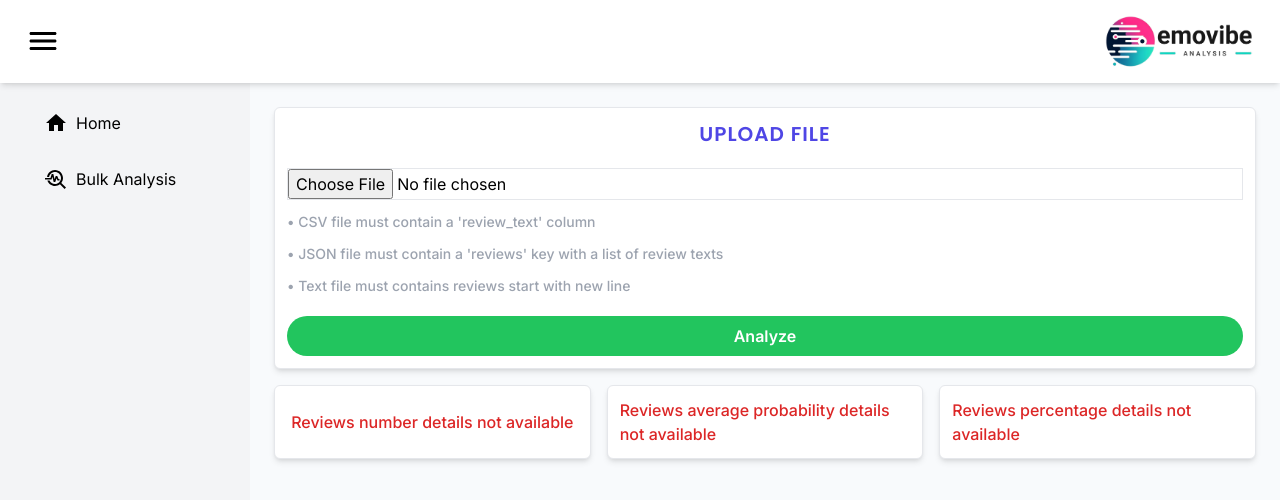
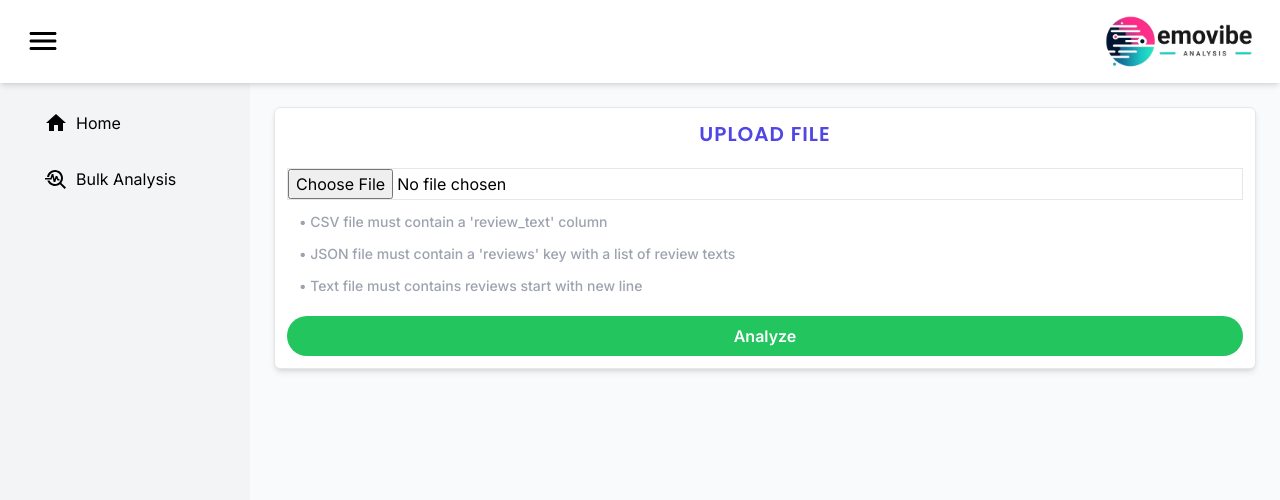
Before and after one commit to PatelPreyansh30/fe-sentimental-analysis, a Next.js app: page /home/bulk in a window 1280 px wide. Shown: the top 500 px of the page. Built offline with nearby package versions, Linux system fonts and the light colour scheme.

Commit message:
color changes

```diff
--- a/src/components/Warnings.tsx
+++ b/src/components/Warnings.tsx
@@ -1,7 +1,7 @@
 import React from "react";
 
 const Warnings = (props: { label: string }) => {
-  return <p className={`text-gray-400 text-sm font-medium`}>{props.label}</p>;
+  return <p className={`pl-3 text-gray-400 text-sm font-medium`}>{props.label}</p>;
 };
 
 export default Warnings;
--- a/src/module/Analyze/History.tsx
+++ b/src/module/Analyze/History.tsx
@@ -9,14 +9,14 @@ const History = (props: { sessionStorageReviews: SessionReviewType[] }) => {
       {props.sessionStorageReviews.length !== 0 ? (
         <>
           <BoxHeading label="REVIEW HISTORY" />
-          <div className="h-[200px] overflow-y-auto whitespace-nowrap">
+          <div className="h-[400px] overflow-y-auto">
             {props.sessionStorageReviews.map((item, index) => (
               <div
                 key={`local-storage-review-index:${index}`}
                 className="flex justify-between items-center w-full p-3 mb-2 cursor-pointer rounded-md border bg-gray-200/70"
               >
                 <p>{item.sentence}</p>
-                <p className="ml-2 text-white">
+                <p className="ml-4 text-white">
                   {item.type === "Positive" && (
                     <span className="p-2 rounded-md bg-green-500">
                       {item.type}
--- a/src/module/BulkAnalyze/BulkAnalyze.tsx
+++ b/src/module/BulkAnalyze/BulkAnalyze.tsx
@@ -29,6 +29,7 @@ const BulkAnalyze = () => {
           setReviewAverageProbability={setReviewAverageProbability}
           setIsApiCalling={setIsApiCalling}
         />
+        {reviewNumber && reviewAverageProbability && reviewPercentage && (
           <div className="grid grid-cols-3 gap-4">
             <ReviewNumber reviewNumber={reviewNumber} />
             <ReviewAverageProbability
@@ -36,6 +37,7 @@ const BulkAnalyze = () => {
             />
             <ReviewPercentage reviewPercentage={reviewPercentage} />
           </div>
+        )}
       </div>
     </>
   );
```
Lines whose indentation alone changed are shown as unchanged.
